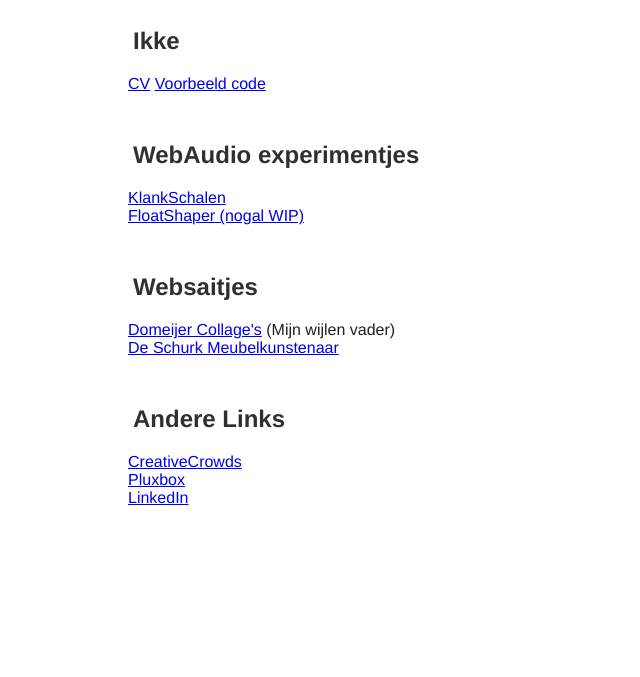
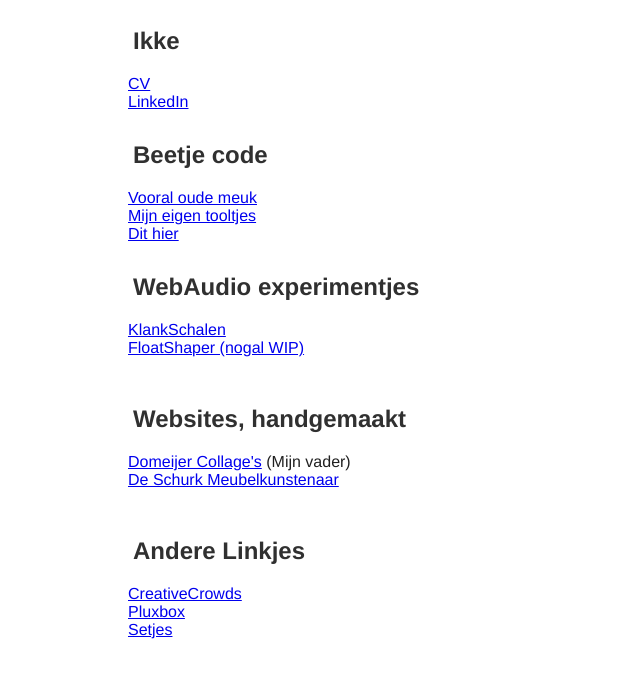
Before and after one commit to Siebe/siebe.github.io, a plain HTML site: page index.html in a window 1280 px wide. Shown: the part 61-738 px from the top of the page, without its empty margins (0-640 px from the left). Drawn offline with Linux system fonts and the light colour scheme.

Commit message:
fix the index and added some things

```diff
--- a/index.html
+++ b/index.html
@@ -12,20 +12,25 @@
 	<div class=main>
 		<h1>Siebe's Git Hoekje</h1>
 		<h2>Ikke</h2>
-		<a href="/cv">CV</a>
-		<a href="http://github.com/siebe/various">Voorbeeld code</a><br>
+		<a href="/cv">CV</a><br>
+		<a href="https://www.linkedin.com/in/siebe-domeijer-6a1b962a/">LinkedIn</a>
+		</br>
+		<h2>Beetje code</h2>
+		<a href="https://github.com/Siebe/various">Vooral oude meuk</a><br>
+		<a href="https://github.com/Siebe/scripts">Mijn eigen tooltjes</a><br>
+		<a href="https://github.com/Siebe/siebe.github.io">Dit hier</a>
 		<br>
 		<h2>WebAudio experimentjes</h2>
 		<a href="/klank.html">KlankSchalen</a><br>
 		<a href="/fs.html">FloatShaper (nogal WIP)</a><br>
 		<br>
-		<h2>Websaitjes</h2>
-		<a href="http://domeijer.nl">Domeijer Collage's</a> (Mijn wijlen vader)<br>
+		<h2>Websites, handgemaakt</h2>
+		<a href="https://domeijer.nl">Domeijer Collage's</a> (Mijn vader)<br>
 		<a href="https://web.archive.org/web/20161202052525/http://deschurk.net/">De Schurk Meubelkunstenaar</a><br>
 		<br>
-		<h2>Andere Links</h2>
+		<h2>Andere Linkjes</h2>
 		<a href="https://web.archive.org/web/20161031055504/http://www.creativecrowds.com/">CreativeCrowds</a><br>
 		<a href="http://pluxbox.com">Pluxbox</a><br>
-		<a href="https://www.linkedin.com/profile/view?id=104458585&trk=nav_responsive_tab_profile">LinkedIn</a></br>
+		<a href="https://www.youtube.com/playlist?list=PLDF3lccNL2CfsaLnZ5kH_EUvEGj4J4DOe">Setjes</a>
 	</div>
 </body>
```
